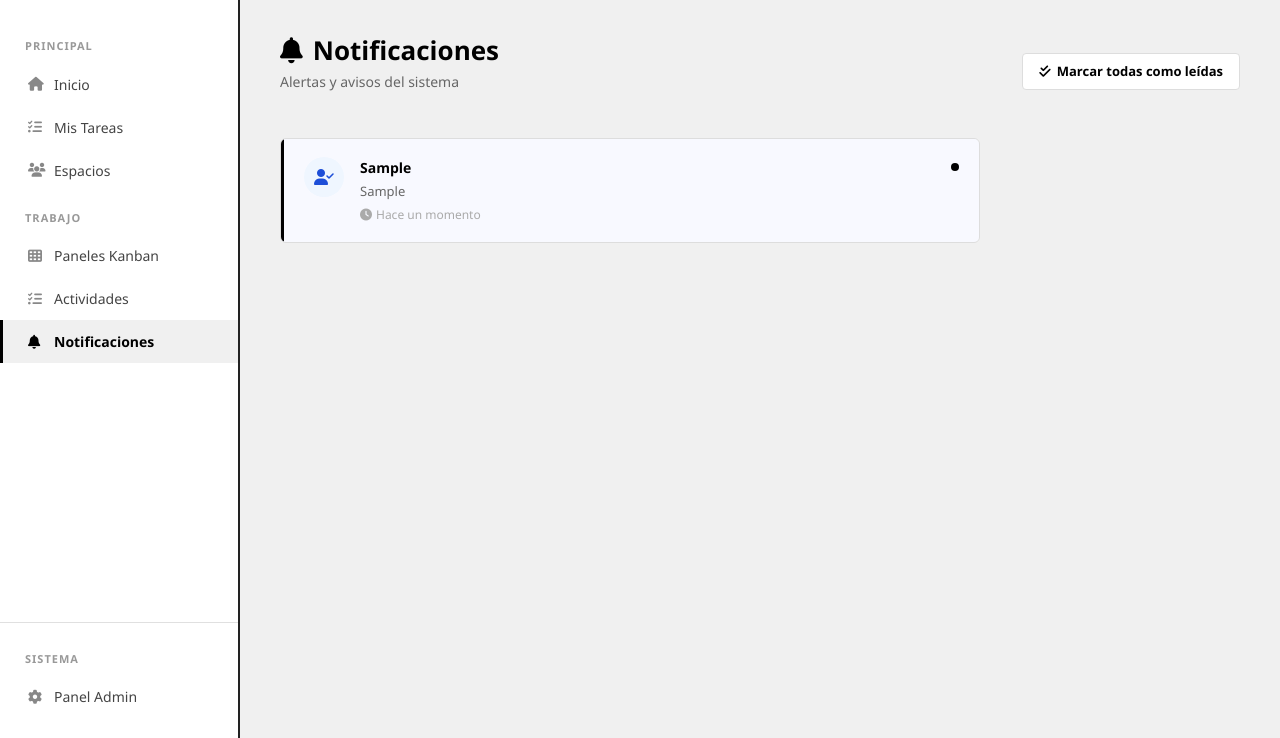
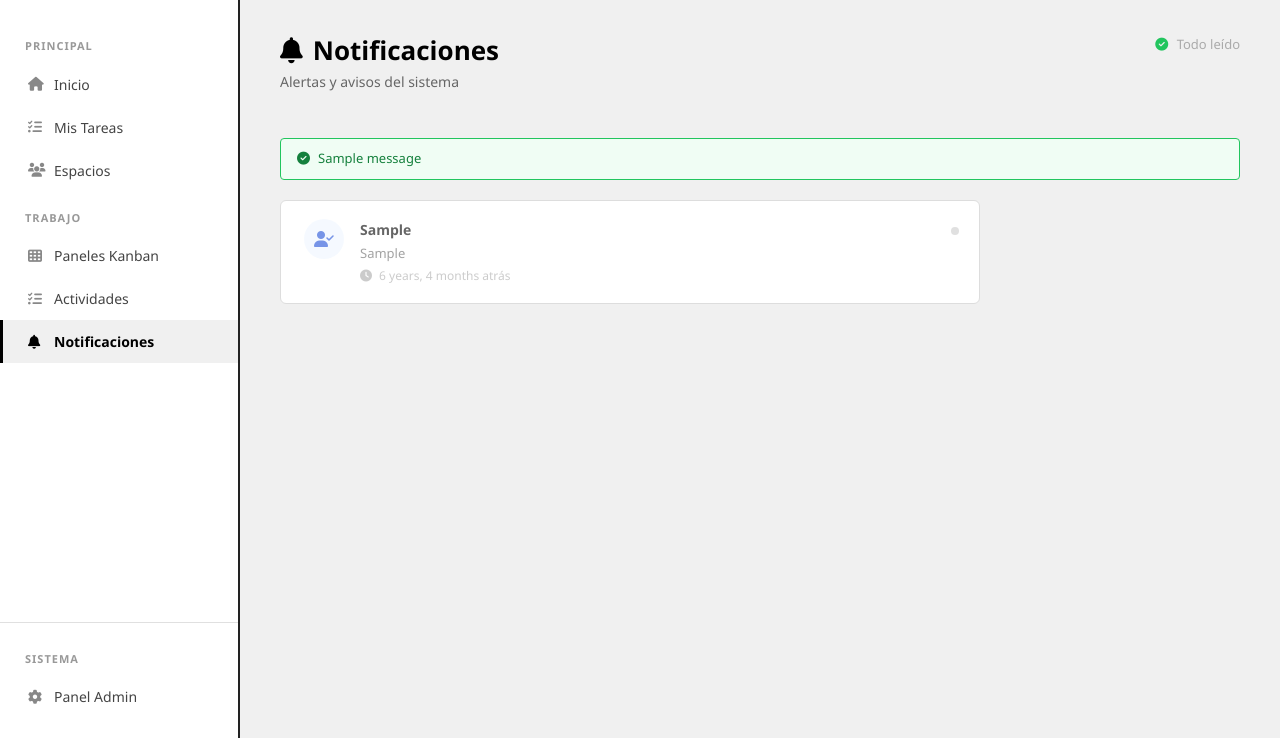
Before and after one commit to crisdouglasb-gg/gestion_tareas_colaborativas, a Django app: page /notificaciones/ in a window 1280 px wide. Shown: the part 62-800 px from the top of the page. Run offline with Django 5.2, Linux system fonts and the light colour scheme; a user stored in the database is signed in; tables that the repository leaves empty hold one stand-in row (values such as "Sample post"); one stand-in notice (Sample message) is shown.

Commit message:
Notificaciones con estado leída/no leída funcionando

```diff
--- a/espacios/templates/espacios/notificaciones.html
+++ b/espacios/templates/espacios/notificaciones.html
@@ -26,32 +26,100 @@
         .sidebar-item.active i { color: #000; }
         .sidebar-bottom { margin-top: auto; border-top: 1px solid #e0e0e0; padding-top: 10px; }
         .main-content { flex: 1; padding: 35px 40px; }
-        .page-header { margin-bottom: 30px; display: flex; align-items: center; justify-content: space-between; }
+
+        .page-header { margin-bottom: 30px; display: flex; align-items: flex-start; justify-content: space-between; gap: 20px; }
         .page-header h1 { font-size: 26px; font-weight: 700; color: #000; margin-bottom: 5px; }
         .page-header p { color: #666; font-size: 14px; }
-        .btn-marcar { background: white; color: #000; border: 1px solid #ddd; padding: 8px 16px; border-radius: 4px; font-size: 13px; font-weight: 600; cursor: pointer; transition: all 0.2s; display: inline-flex; align-items: center; gap: 6px; }
-        .btn-marcar:hover { border-color: #000; }
+
+        .header-acciones { display: flex; gap: 10px; align-items: center; flex-shrink: 0; }
+
+        .btn-marcar {
+            background: #000;
+            color: white;
+            border: none;
+            padding: 9px 18px;
+            border-radius: 4px;
+            font-size: 13px;
+            font-weight: 600;
+            cursor: pointer;
+            transition: all 0.2s;
+            display: inline-flex;
+            align-items: center;
+            gap: 6px;
+            text-decoration: none;
+        }
+        .btn-marcar:hover { background: #333; color: white; text-decoration: none; }
+        .btn-marcar:disabled { background: #ccc; cursor: not-allowed; }
+
+        .contador-no-leidas {
+            background: #e53e3e;
+            color: white;
+            font-size: 12px;
+            font-weight: 700;
+            padding: 3px 10px;
+            border-radius: 20px;
+            display: inline-flex;
+            align-items: center;
+            gap: 5px;
+        }
 
         /* NOTIFICACIONES */
         .notif-container { max-width: 700px; }
         .notif-card { background: white; border: 1px solid #ddd; border-radius: 6px; overflow: hidden; }
-        .notif-item { display: flex; align-items: flex-start; gap: 16px; padding: 18px 20px; border-bottom: 1px solid #f0f0f0; transition: background 0.15s; }
+
+        .notif-item {
+            display: flex;
+            align-items: flex-start;
+            gap: 16px;
+            padding: 18px 20px;
+            border-bottom: 1px solid #f0f0f0;
+            transition: background 0.15s;
+        }
         .notif-item:last-child { border-bottom: none; }
         .notif-item:hover { background: #fafafa; }
-        .notif-item.no-leida { background: #f8f9ff; border-left: 3px solid #000; }
+
+        /* No leída — resaltada */
+        .notif-item.no-leida {
+            background: #f8f9ff;
+            border-left: 3px solid #000;
+        }
+
+        /* Ya leída — opaca */
+        .notif-item.leida {
+            opacity: 0.6;
+            border-left: 3px solid transparent;
+        }
+
         .notif-icono { width: 40px; height: 40px; border-radius: 50%; display: flex; align-items: center; justify-content: center; font-size: 16px; flex-shrink: 0; }
         .notif-icono.asignacion { background: #eff6ff; color: #1d4ed8; }
         .notif-icono.comentario  { background: #f0fdf4; color: #15803d; }
         .notif-icono.sistema     { background: #fefce8; color: #a16207; }
+
         .notif-body { flex: 1; }
         .notif-titulo { font-size: 14px; font-weight: 600; color: #000; margin-bottom: 4px; }
         .notif-detalle { font-size: 13px; color: #666; line-height: 1.5; }
         .notif-tiempo { font-size: 12px; color: #aaa; margin-top: 4px; }
-        .notif-dot { width: 8px; height: 8px; background: #000; border-radius: 50%; margin-top: 6px; flex-shrink: 0; }
+
+        .notif-dot { width: 8px; height: 8px; background: #000; border-radius: 50%; margin-top: 8px; flex-shrink: 0; }
+        .notif-dot.leida { background: #ccc; }
 
         .empty-state { text-align: center; padding: 60px 20px; color: #aaa; }
         .empty-state i { font-size: 48px; margin-bottom: 16px; display: block; }
         .empty-state p { font-size: 15px; }
+
+        /* Mensaje de éxito */
+        .mensaje-exito {
+            background: #f0fdf4;
+            border: 1px solid #22c55e;
+            color: #15803d;
+            border-radius: 4px;
+            padding: 10px 16px;
+            font-size: 13px;
+            margin-bottom: 20px;
+            display: flex;
+            align-items: center;
+            gap: 8px;
+        }
     </style>
 </head>
 <body>
@@ -82,32 +150,72 @@
         </div>
 
         <div class="main-content">
+
             <div class="page-header">
                 <div>
                     <h1><i class="fas fa-bell" style="margin-right:10px;"></i>Notificaciones</h1>
                     <p>Alertas y avisos del sistema</p>
                 </div>
-                <button class="btn-marcar"><i class="fas fa-check-double"></i> Marcar todas como leídas</button>
+                <div class="header-acciones">
+                    {% if no_leidas > 0 %}
+                        <span class="contador-no-leidas">
+                            <i class="fas fa-circle" style="font-size:8px;"></i>
+                            {{ no_leidas }} sin leer
+                        </span>
+                        <form method="POST" action="/marcar-notificaciones-leidas/" style="margin:0;">
+                            {% csrf_token %}
+                            <button type="submit" class="btn-marcar">
+                                <i class="fas fa-check-double"></i> Marcar todas como leídas
+                            </button>
+                        </form>
+                    {% else %}
+                        <span style="font-size:13px;color:#aaa;">
+                            <i class="fas fa-check-circle" style="color:#22c55e;margin-right:5px;"></i>
+                            Todo leído
+                        </span>
+                    {% endif %}
+                </div>
             </div>
+
+            {% if messages %}
+                {% for message in messages %}
+                    <div class="mensaje-exito">
+                        <i class="fas fa-check-circle"></i>
+                        {{ message }}
+                    </div>
+                {% endfor %}
+            {% endif %}
 
             <div class="notif-container">
                 <div class="notif-card">
                     {% for notif in notificaciones_usuario %}
-                    <div class="notif-item no-leida">
-                        <div class="notif-icono asignacion"><i class="fas fa-user-check"></i></div>
+                    <div class="notif-item {% if notif.leida %}leida{% else %}no-leida{% endif %}">
+                        <div class="notif-icono
+                            {% if 'comentó' in notif.mensaje_notificacion %}comentario
+                            {% elif 'subió' in notif.mensaje_notificacion %}sistema
+                            {% else %}asignacion{% endif %}">
+                            <i class="fas
+                                {% if 'comentó' in notif.mensaje_notificacion %}fa-comment
+                                {% elif 'subió' in notif.mensaje_notificacion %}fa-paperclip
+                                {% else %}fa-user-check{% endif %}">
+                            </i>
+                        </div>
                         <div class="notif-body">
                             <div class="notif-titulo">{{ notif.mensaje_notificacion }}</div>
                             {% if notif.detalle_adicional %}
-                            <div class="notif-detalle">{{ notif.detalle_adicional }}</div>
+                                <div class="notif-detalle">{{ notif.detalle_adicional }}</div>
                             {% endif %}
-                            <div class="notif-tiempo"><i class="fas fa-clock" style="margin-right:4px;"></i>Hace un momento</div>
+                            <div class="notif-tiempo">
+                                <i class="fas fa-clock" style="margin-right:4px;"></i>
+                                {{ notif.fecha_creacion|timesince }} atrás
+                            </div>
                         </div>
-                        <div class="notif-dot"></div>
+                        <div class="notif-dot {% if notif.leida %}leida{% endif %}"></div>
                     </div>
                     {% empty %}
                     <div class="empty-state">
                         <i class="fas fa-check-circle" style="color:#22c55e;"></i>
-                        <p>No tienes notificaciones nuevas.</p>
+                        <p>No tienes notificaciones.</p>
                     </div>
                     {% endfor %}
                 </div>
--- a/espacios/urls.py
+++ b/espacios/urls.py
@@ -14,6 +14,7 @@
     actividades_view,
     notificaciones_view,
     registro_usuario,
+    marcar_notificaciones_leidas,
 )
 
 urlpatterns = [
@@ -96,4 +97,10 @@
         name='registro'
     ),
 
+    path(
+        'marcar-notificaciones-leidas/',
+        marcar_notificaciones_leidas,
+        name='marcar_notificaciones_leidas'
+    ),
+
 ]
--- a/espacios/views.py
+++ b/espacios/views.py
@@ -415,8 +415,10 @@
     notificaciones_usuario = NotificacionSistema.objects.filter(
         usuario_destino=request.user
     ).order_by('-fecha_creacion')
+    no_leidas = notificaciones_usuario.filter(leida=False).count()
     contexto = {
         'notificaciones_usuario': notificaciones_usuario,
+        'no_leidas': no_leidas,
     }
     return render(request, 'espacios/notificaciones.html', contexto)
 
@@ -435,3 +437,16 @@
     else:
         form = UserCreationForm()
     return render(request, 'registration/registro.html', {'form': form})
+@login_required(login_url='/login/')
+def marcar_notificaciones_leidas(request):
+    """
+    Marca todas las notificaciones
+    del usuario como leídas.
+    """
+    if request.method == 'POST':
+        NotificacionSistema.objects.filter(
+            usuario_destino=request.user,
+            leida=False
+        ).update(leida=True)
+        messages.success(request, 'Todas las notificaciones fueron marcadas como leídas.')
+    return redirect('notificaciones')
```
